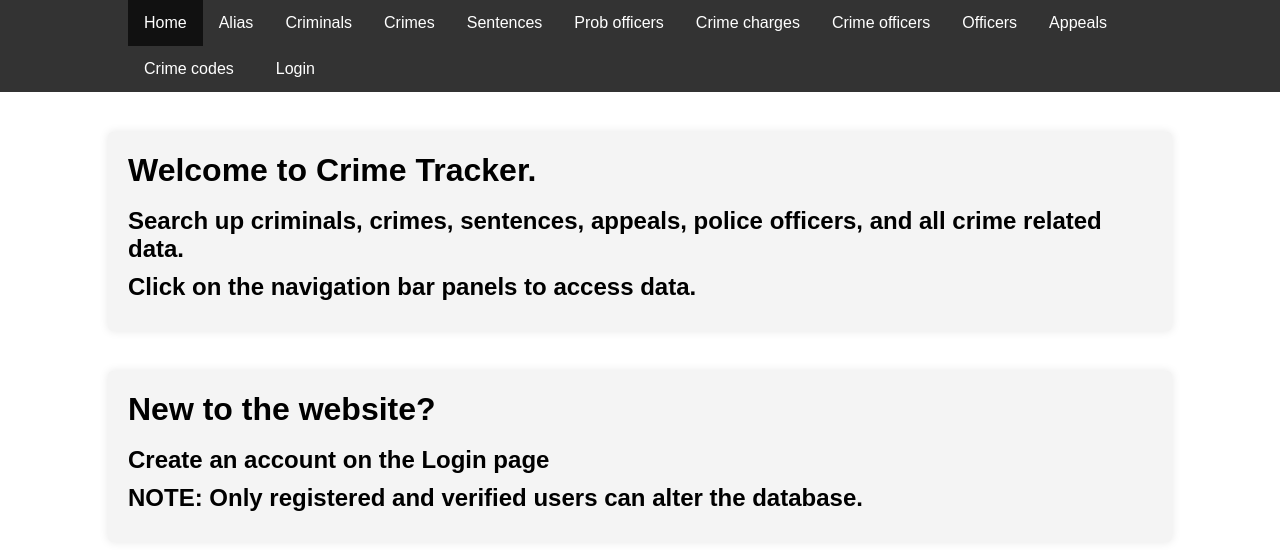
After one commit to waynewangyuxuan/CS-UY_3083_Final_Project, a PHP site: page /index2.html in a window 1280 px wide. The commit adds this page. Shown: the top 550 px of the page. Run offline with PHP 8.4, Linux system fonts and the light colour scheme.

Commit message:
login files
notice: index.html is login page and index2.html is the home page of crime tracker

```diff
--- /dev/null
+++ b/index2.html
@@ -0,0 +1,138 @@
+<!DOCTYPE html>
+<html lang="en">
+  <head>
+    <meta charset="UTF-8" />
+    <meta name="viewport" content="width=device-width, initial-scale=1.0" />
+    <title>Crime Tracker - Dashboard</title>
+    <style>
+      /* Basic Reset */
+      body,
+      h1,
+      h2,
+      h3,
+      p,
+      table,
+      td,
+      th,
+      tr,
+      ul,
+      li,
+      a {
+        margin: 0;
+        padding: 0;
+        font-family: "Arial", sans-serif;
+      }
+      /* Navigation */
+      nav {
+        background-color: #333;
+        overflow: hidden;
+      }
+      nav ul {
+        width: 80%;
+        margin: 0 auto;
+        list-style-type: none;
+      }
+      nav li {
+        float: left;
+      }
+      nav a {
+        display: block;
+        color: white;
+        text-align: center;
+        padding: 14px 16px;
+        text-decoration: none;
+      }
+      nav a:hover,
+      nav a.active {
+        background-color: #111;
+      }
+      /* Main Content */
+      main {
+        width: 80%;
+        margin: 40px auto;
+        background-color: #f4f4f4;
+        padding: 20px;
+        border-radius: 5px;
+        box-shadow: 0px 0px 10px rgba(0, 0, 0, 0.1);
+      }
+      .dashboard-container {
+        display: grid;
+        grid-template-columns: repeat(3, 1fr);
+        gap: 20px;
+      }
+      .dashboard-item {
+        padding: 20px;
+        background-color: #333333;
+        color: #fff;
+        border-radius: 5px;
+        text-align: center;
+        cursor: pointer;
+      }
+      .dashboard-item:hover {
+        background-color: #555;
+      }
+      h2 {
+        margin-bottom: 10px;
+      }
+    </style>
+  </head>
+  <body>
+    <!-- Navigation Menu -->
+    <nav>
+      <ul>
+        <li>
+          <a href="index.html" class="active">Home</a>
+        </li>
+        <li>
+          <a href="alias.html">Alias</a>
+        </li>
+        <li>
+          <a href="criminals.html">Criminals</a>
+        </li>
+        <li>
+          <a href="crimes.html">Crimes</a>
+        </li>
+        <li>
+          <a href="sentences.html">Sentences</a>
+        </li>
+        <li>
+          <a href="prob_officer.html">Prob officers</a>
+        </li>
+        <li>
+          <a href="crime_charges.html">Crime charges</a>
+        </li>
+        <li>
+          <a href="crime_officers.html">Crime officers</a>
+        </li>
+        <li>
+          <a href="officers.html">Officers</a>
+        </li>
+        <li>
+          <a href="appeals.html">Appeals</a>
+        </li>
+        <li>
+          <a href="crime_codes.html">Crime codes</a>
+        </li>
+        <li style="margin-left: 10px">
+          <a href="login.html">Login</a>
+        </li>
+      </ul>
+    </nav>
+    <!-- Main Dashboard Content -->
+    <main>
+      <h1>Welcome to Crime Tracker.</h1>
+      <br />
+      <h2>
+        Search up criminals, crimes, sentences, appeals, police officers, and
+        all crime related data.
+      </h2>
+      <h2>Click on the navigation bar panels to access data.</h2>
+    </main>
+    <main>
+      <h1>New to the website?</h1>
+      <br />
+      <h2>Create an account on the Login page</h2>
+      <h2>NOTE: Only registered and verified users can alter the database.</h2>
+    </main>
+  </body>
+</html>
```
Also changed, not shown: authenticate.php (+7 -2 lines), register.php (+11 -3 lines), connect.php (line endings or trailing spaces).
